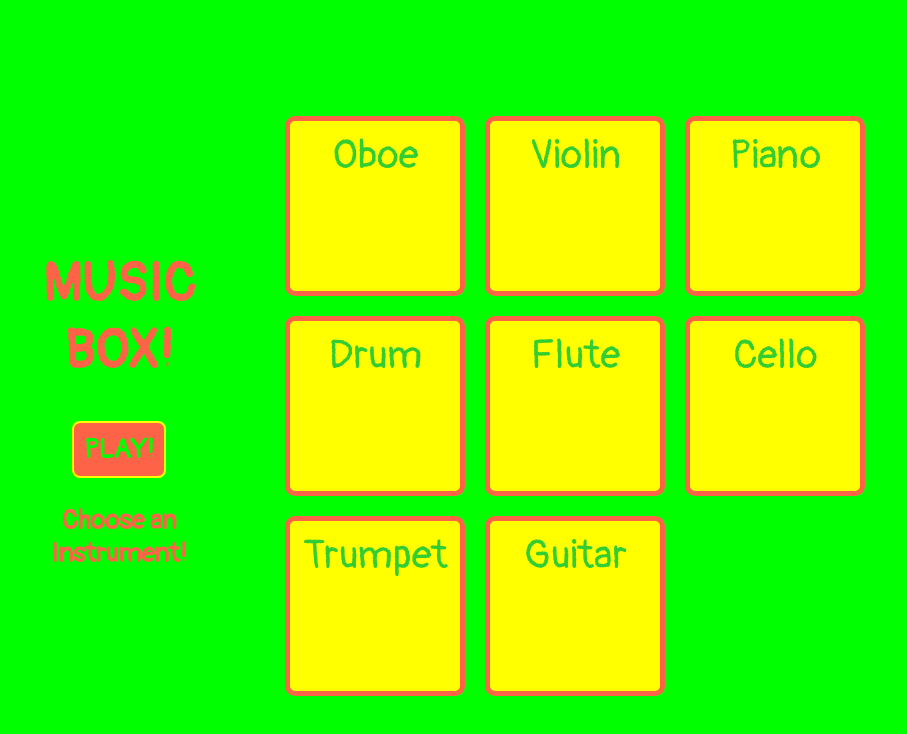
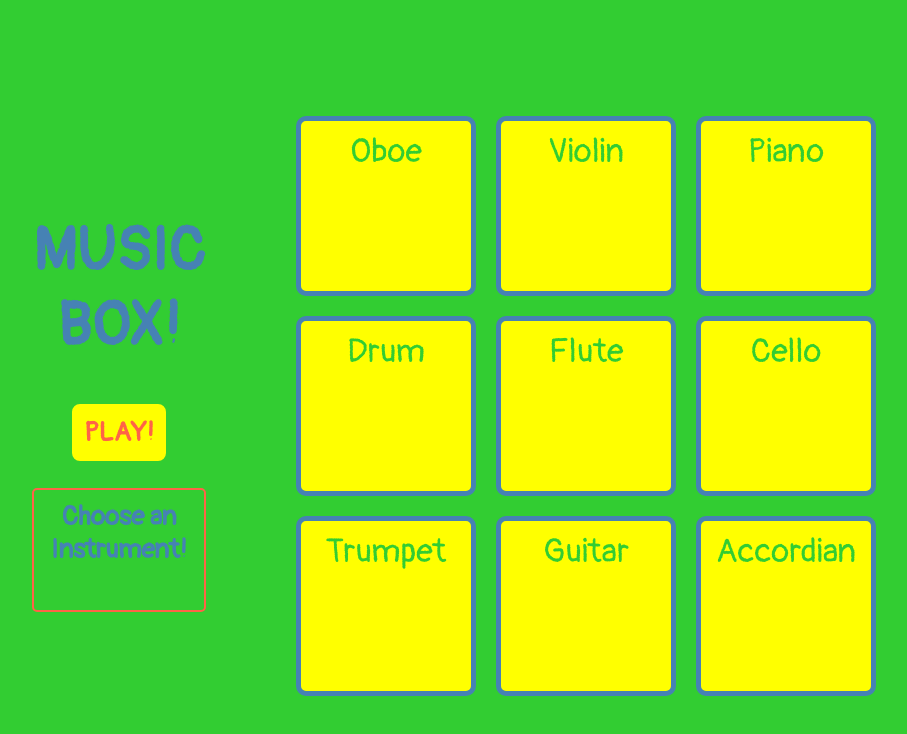
Before and after one commit to ruthierutho/music-box-react, a React (Create React App) app: page / in a window 1280 px wide. Shown: the top 734 px of the page, without its empty margins (122-1029 px from the left). Built offline with nearby package versions, Linux system fonts and the light colour scheme.

Commit message:
colour changes

```diff
--- a/src/components/GameWords.js
+++ b/src/components/GameWords.js
@@ -4,7 +4,9 @@ const GameWords = ({ selectedInstrument }) => {
 
     return (
 
-selectedInstrument === null ? <h3 className="game-words">Choose an <br></br>Instrument!</h3> : <h2 className="game-words">{selectedInstrument.name}!</h2>
+        selectedInstrument === null ?
+        <h3 className="game-words">Choose an <br></br>Instrument!</h3>
+        : <h2 className="game-words">{selectedInstrument.name}!</h2>
 
     )
 
--- a/src/containers/MusicBox.js
+++ b/src/containers/MusicBox.js
@@ -42,7 +42,12 @@ function MusicBox() {
             {
                 id: 7,
                 name: "Guitar"
+            },
+            {
+                id: 7,
+                name: "Accordian"
             }
+
 
         ]
     );
--- a/src/static/MusicBox.css
+++ b/src/static/MusicBox.css
@@ -1,6 +1,6 @@
 body {
-    background-color: lime;
-    color: tomato;
+    background-color: limegreen;
+    color: steelblue;
     font-family: 'Pangolin', cursive;
 
 
@@ -23,10 +23,10 @@ body {
     text-align: center;
     justify-items: center;
     justify-content: center;
-    font-size: 30pt;
+    font-size: 25pt;
     list-style-type: none;
     border-radius: 10px;
-    border: solid 5px tomato;
+    border: solid 5px steelblue;
     width: 150px;
     height: 150px;
     margin: 10px;
@@ -35,7 +35,7 @@ body {
 }
 
 .instrument:hover {
-    background: limegreen;
+    background: steelblue;
     color: tomato;
 }
 
@@ -57,15 +57,16 @@ body {
 }
 
 .title {
-    font-size: 40pt;
+    font-size: 45pt;
     text-align: center;
+    text-shadow: solid 1pt crimson;
 }
 
 .game-button {
-    background-color: tomato;
+    background-color: yellow;
     padding: 10px;
     border-radius: 8px;
-    color: lime;
+    color: tomato;
     font-size: 20pt;
     font-weight: bold;
     border: solid 2px yellow;
@@ -77,11 +78,18 @@ body {
 
 .game-button:hover {
     background-color: yellow;
-    color: tomato;
+    color: limegreen;
 }
 
 
 .game-words{
     font-size: 20pt;
     text-align: center;
+    padding: 10px 10px 10px 10px;
+    border: solid 2px tomato;
+    border-radius: 5px;
+    width: 150px;
+    height: 100px;
+
+
 }
```
